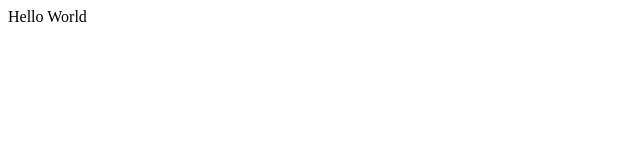
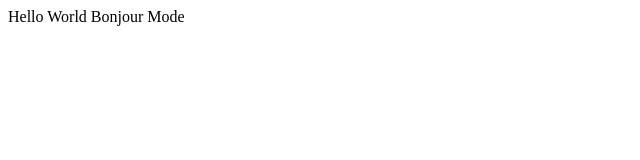
Before and after one commit to sean-brylle/cst3106_labs, a plain HTML site: page Lab02.html in a window 1280 px wide. Shown: the whole page, without its empty margins (0-640 px from the left). Drawn offline with Linux system fonts and the light colour scheme.

Commit message:
Bonjour Mode

```diff
--- a/Lab02.html
+++ b/Lab02.html
@@ -6,5 +6,6 @@
     </head>
     <body>
         Hello World
+        Bonjour Mode
     </body>
 </html>
```
